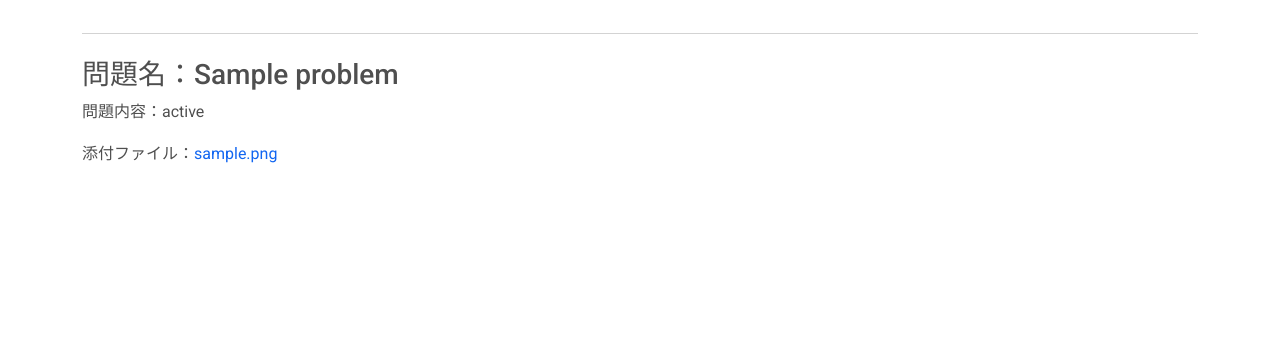
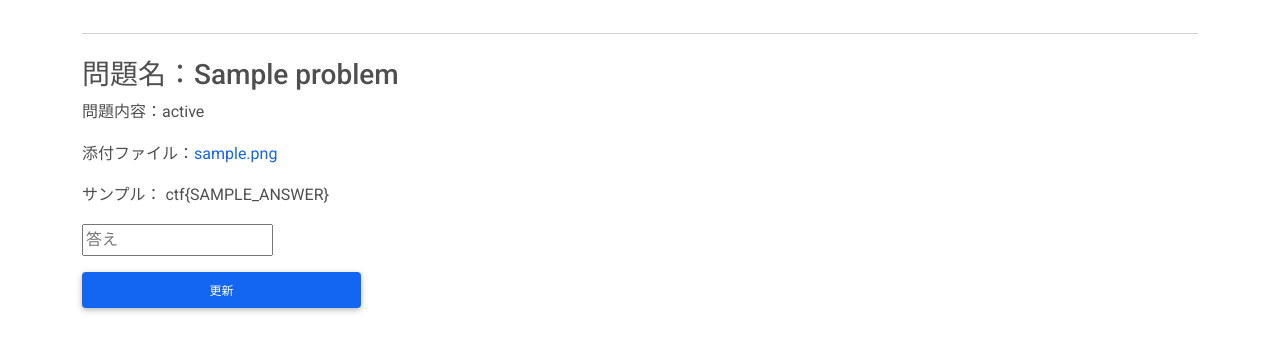
Before and after one commit to nagi-lc3/BeginnersCTF, a Django app: page /problem_detail/1/ in a window 1280 px wide. Shown: the part 181-533 px from the top of the page. Run offline with Django 3.2, Linux system fonts and the light colour scheme; a user stored in the database is signed in; tables that the repository leaves empty hold one stand-in row (values such as "Sample post"); grey boxes marked "Sample" are stand-in pictures.

Commit message:
update: 問題詳細画面のフォームを追加

```diff
--- a/ctf/forms.py
+++ b/ctf/forms.py
@@ -1,6 +1,23 @@
+from .models import Problem
 from django import forms
 from django.contrib.auth import get_user_model
 from django.contrib.auth.forms import UsernameField
+
+
+class ProblemDetailForm(forms.ModelForm):
+    class Meta:
+        model = Problem
+        fields = ('answer',)
+
+    def __init__(self, *args, **kwargs):
+        super().__init__(*args, **kwargs)
+        self.fields['answer'].widget.attrs = {'placeholder': '答え'}
+
+    def clean_answer(self):
+        answer = self.cleaned_data['answer']
+        if len(answer) < 5:
+            raise forms.ValidationError('%(min_length)s文字以上で入力してください', code='invalid', params={'min_length': 5})
+        return answer
 
 
 class UsernameChangeForm(forms.ModelForm):
--- a/ctf/views.py
+++ b/ctf/views.py
@@ -1,10 +1,14 @@
-from .forms import UsernameChangeForm
+from django.http import HttpResponseRedirect
+from django.template.response import TemplateResponse
+from django.urls import reverse_lazy, reverse
+
+from .forms import UsernameChangeForm, ProblemDetailForm
 from .models import Information, Problem, UserProblem
 from django.contrib.auth import get_user_model
 from django.contrib.auth.mixins import LoginRequiredMixin
 from django.views import View
-from django.views.generic import TemplateView, ListView, DetailView
-from django.shortcuts import render, redirect
+from django.views.generic import TemplateView, ListView, DetailView, FormView, UpdateView
+from django.shortcuts import render, redirect, get_object_or_404
 from django.contrib import messages
 
 
@@ -92,9 +96,36 @@ class MyPageView(LoginRequiredMixin, View):
 my_page = MyPageView.as_view()
 
 
-class ProblemDetailView(LoginRequiredMixin, DetailView):
+class ProblemDetailView(LoginRequiredMixin, View):
     model = Problem
     template_name = 'ctf/problem_detail.html'
 
+    def get(self, request, *args, **kwargs):
+        problem = get_object_or_404(Problem, pk=self.kwargs['pk'])
+        context = {
+            'problem': problem,
+            'form': ProblemDetailForm(),
+        }
+        # 各問題詳細ぺージへ
+        return TemplateResponse(request, 'ctf/problem_detail.html', context)
+
+    def post(self, request, *args, **kwargs):
+        form = ProblemDetailForm(request.POST)
+        problem = get_object_or_404(Problem, pk=self.kwargs['pk'])
+
+        if form.is_valid():
+            # answer = UserProblem.objects.get(custom_user_id=self.request.user.id, problem_id=self.kwargs['pk'])
+
+            # フラッシュメッセージを画面に表示
+            query_problem = Problem.objects.get(id=self.kwargs['pk'])
+            messages.success(request, "問題「{}」に正解しました。".format(query_problem.name))
+
+            # 問題一覧画面にリダイレクト
+            return HttpResponseRedirect(reverse('ctf:problem_list'))
+
+        if not form.is_valid():
+            # バリデーションNGの場合は問題詳細画面のテンプレートを再表示
+            return TemplateResponse(request, 'ctf/problem_detail.html', {'form': form, 'problem': problem})
+
 
 problem_detail = ProblemDetailView.as_view()
--- a/templates/ctf/problem_detail.html
+++ b/templates/ctf/problem_detail.html
@@ -13,6 +13,31 @@
   <h3>問題名：{{ problem.name }}</h3>
   <p>問題内容：{{ problem.statement }}</p>
   <p>添付ファイル：<a href="../../media/{{ problem.file }}" download>{{ problem.file|cut:"problems/"|default:'ファイルなし' }}</a></p>
+  <p>サンプル： ctf{SAMPLE_ANSWER}</p>
+
+  <form method="post" class="">
+    {% csrf_token %}
+
+    {% for field in form %}
+    <div>
+      {{ field }}
+      {% if field.errors %}
+      {% for error in field.errors %}
+      <div class="error-feedback">{{ error }}</div>
+      {% endfor %}
+      {% endif %}
+    </div>
+    {% endfor %}
+
+    {% for non_field_error in form.non_field_errors %}
+    <div class="error-feedback">
+      {{ non_field_error }}
+    </div>
+    {% endfor %}
+    <div class="my-3">
+      <button class="primaryAction btn btn-primary btn-block waves-effect waves-light w-25" type="submit">更新</button>
+    </div>
+  </form>
 
 </div>
 {% endblock %}
```
Also changed, not shown: templates/ctf/problem_list.html (+8 -0 lines).
